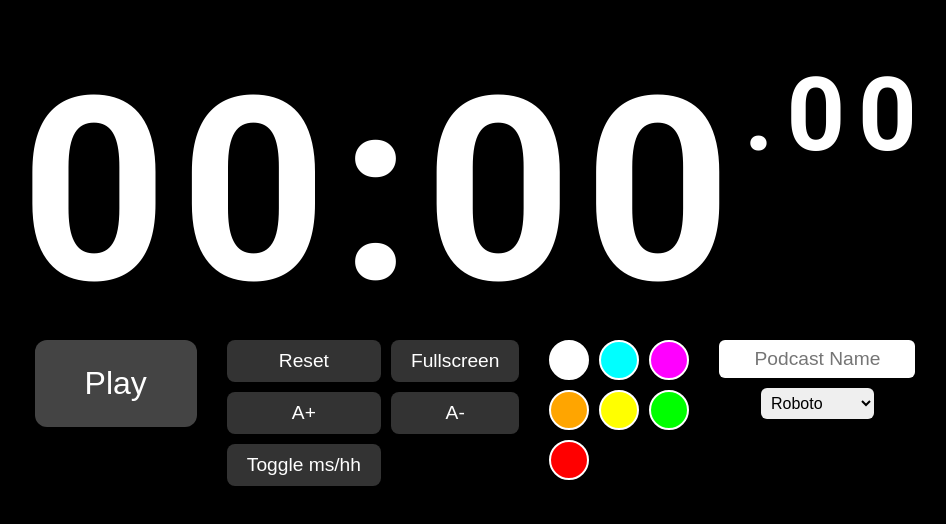
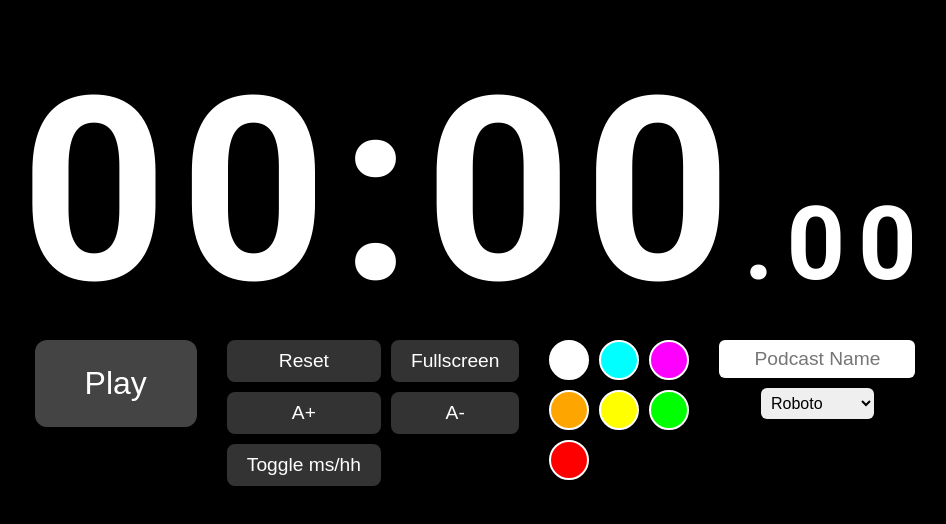
Before and after one commit to Hermes222222/cronometer, a plain HTML site: page index.html in a window 1280 px wide. Shown: the whole page, without its empty margins (165-1111 px from the left). Drawn offline with Linux system fonts and the light colour scheme.

Commit message:
Update index.html

```diff
--- a/index.html
+++ b/index.html
@@ -62,7 +62,7 @@
 
     #time small {
       font-size: 40%;
-      vertical-align: top;
+      vertical-align: baseline;
     }
 
     #podcast {
```
